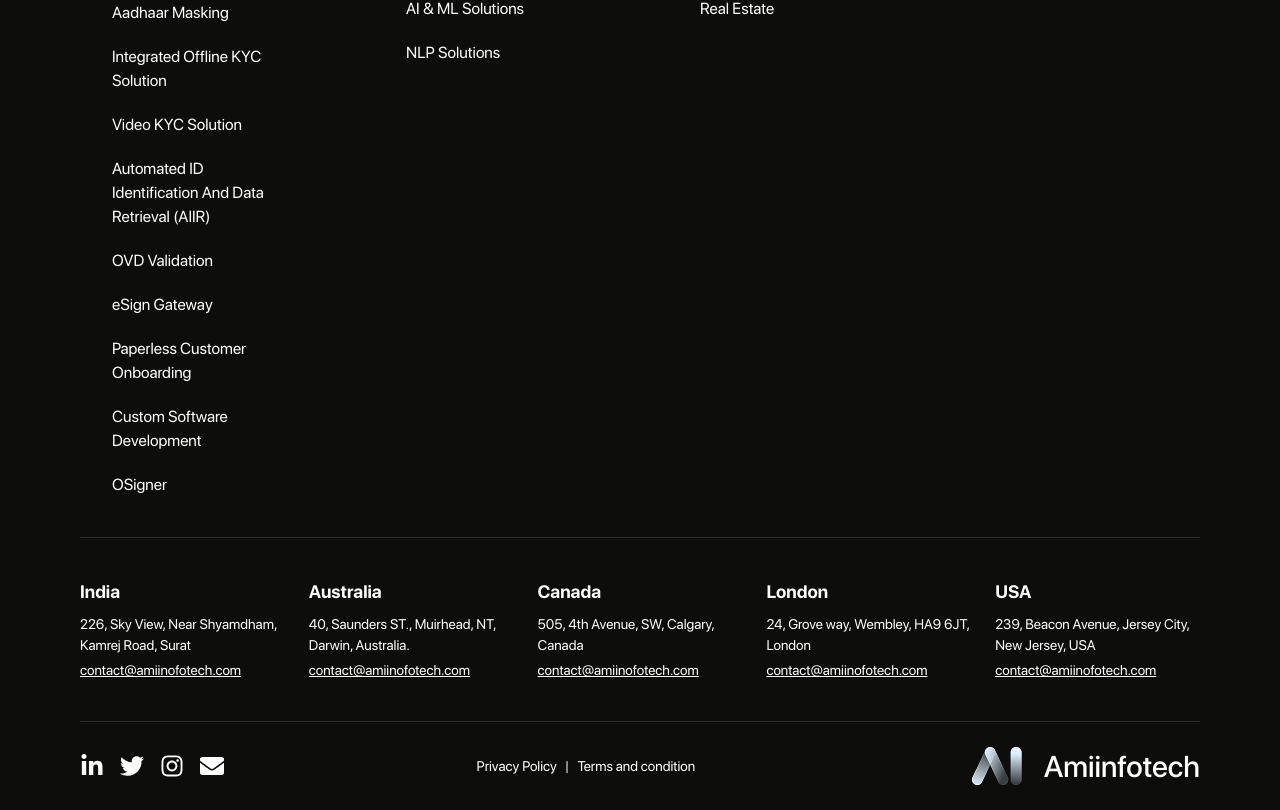
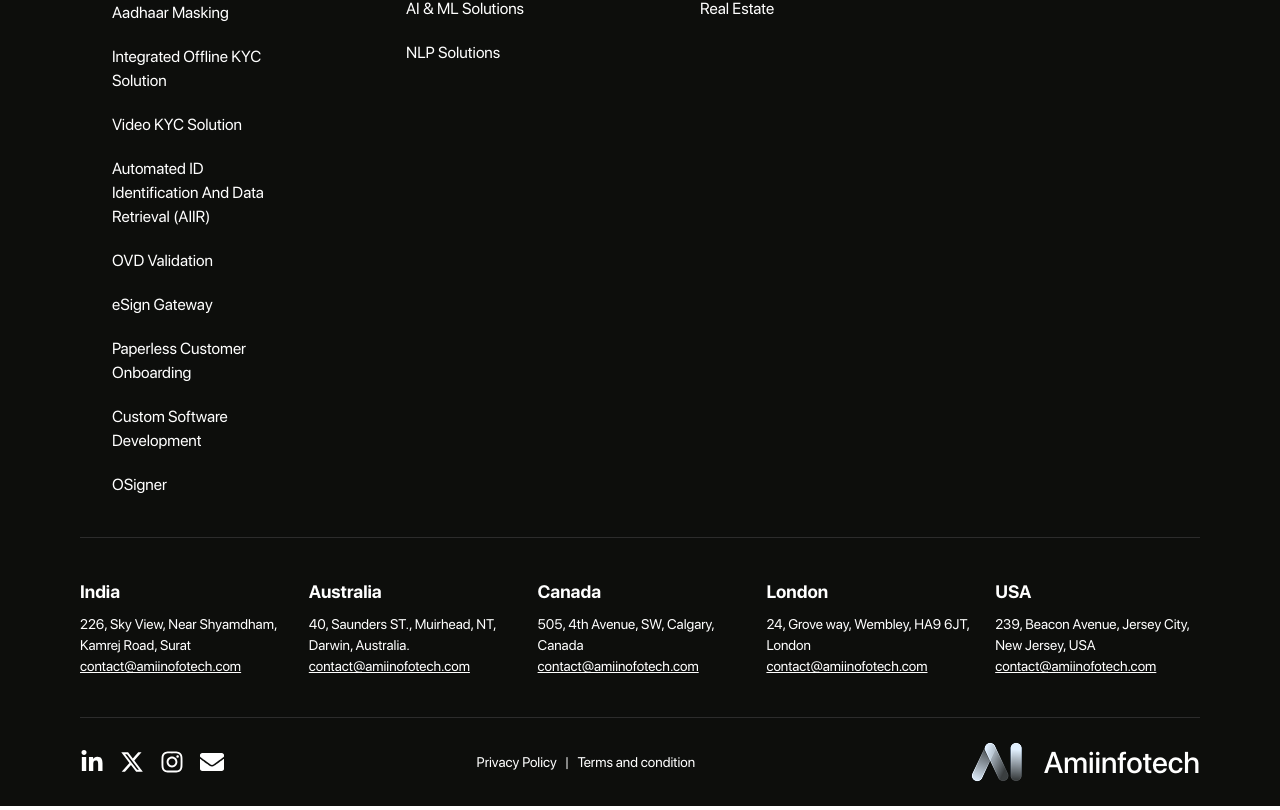
Before and after one commit to vd7943/Hippocampus, a React (Vite) app in the folder frontend/: page / in a window 1280 px wide. Shown: the part 5011-5821 px from the top of the page. Built offline with nearby package versions, Linux system fonts and the light colour scheme; no server answers.

Commit message:
Update Footer.jsx

```diff
--- a/frontend/src/components/Footer.jsx
+++ b/frontend/src/components/Footer.jsx
@@ -1,10 +1,6 @@
 import React from "react";
-import {
-  FaLinkedinIn,
-  FaTwitter,
-  FaInstagram,
-  FaEnvelope,
-} from "react-icons/fa";
+import { FaLinkedinIn, FaInstagram, FaEnvelope } from "react-icons/fa";
+import { FaXTwitter } from "react-icons/fa6";
 import { Link } from "react-router-dom";
 
 const location = [
@@ -102,7 +98,12 @@ const Footer = () => {
           <div key={loc.title}>
             <h4 className="font-bold text-lg mb-2">{loc.title}</h4>
             <p>{loc.address}</p>
-            <p className="mt-1 underline">contact@amiinofotech.com</p>
+            <a
+              href="mailto:contact@amiinofotech.com"
+              className="mt-1 underline"
+            >
+              contact@amiinofotech.com
+            </a>
           </div>
         ))}
       </div>
@@ -110,7 +111,7 @@ const Footer = () => {
       <div className="mt-10 pt-10 lg:pt-0 flex flex-col lg:flex-row justify-between items-center border-t border-[#2C2C2C] gap-6">
         <div className="flex gap-4 text-white text-xl lg:text-2xl">
           <FaLinkedinIn className="hover:text-[#0077b5] hover:scale-110 transition-all duration-300 cursor-pointer" />
-          <FaTwitter className="hover:text-[#1DA1F2] hover:scale-110 transition-all duration-300 cursor-pointer" />
+          <FaXTwitter className="hover:text-white hover:scale-110 transition-all duration-300 cursor-pointer" />
           <FaInstagram className="hover:text-[#E1306C] hover:scale-110 transition-all duration-300 cursor-pointer" />
           <FaEnvelope className="hover:text-[#ea4335] hover:scale-110 transition-all duration-300 cursor-pointer" />
         </div>
```
